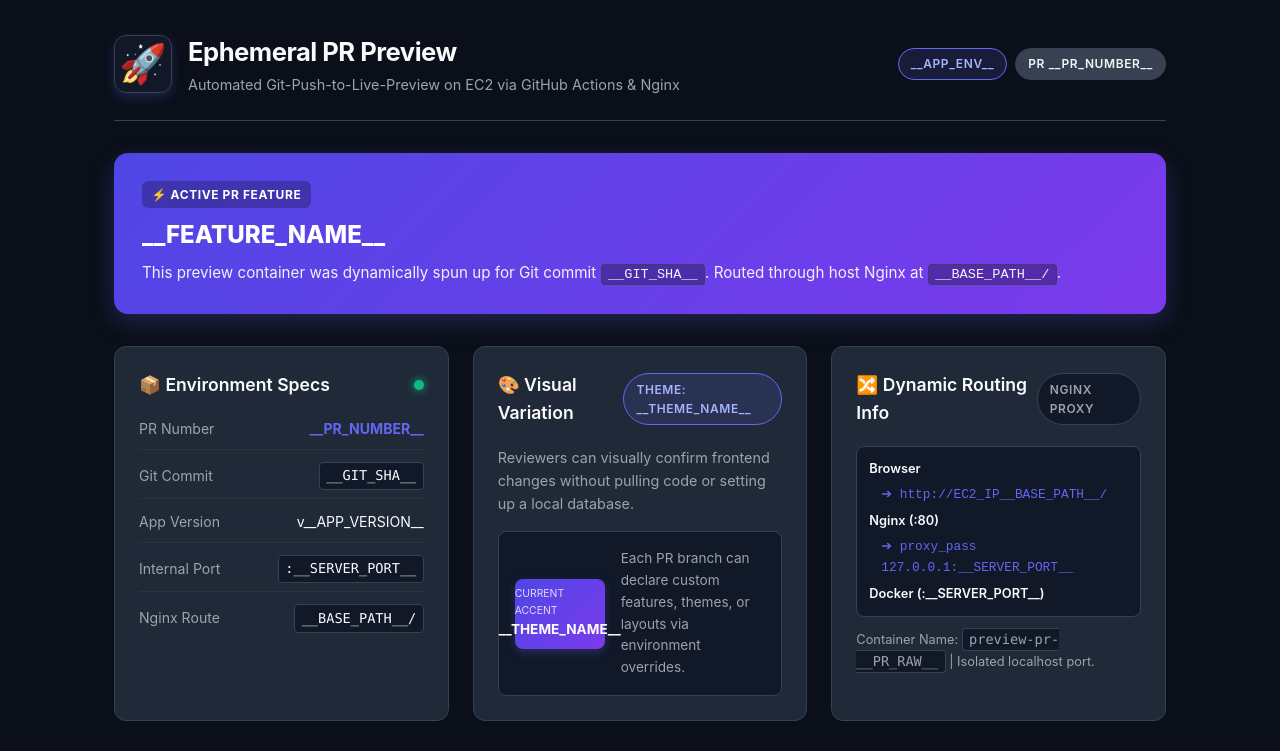
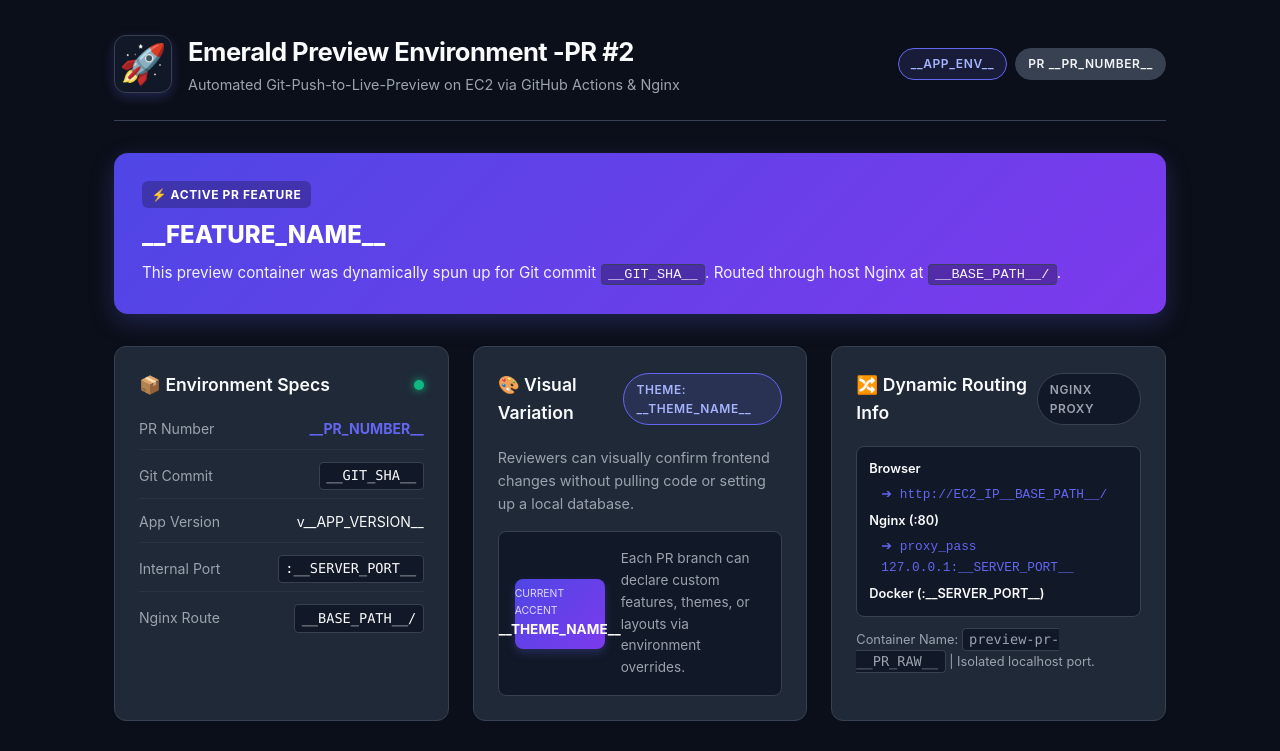
Before and after one commit to bsahil979/ephemeral-pr-preview, a website: page src/public/index.html in a window 1280 px wide. Shown: the top 751 px of the page. Drawn offline with Linux system fonts and the light colour scheme; no server answers.

Commit message:
feat: add emerald preview environment

```diff
--- a/src/public/index.html
+++ b/src/public/index.html
@@ -15,7 +15,7 @@
       <div class="header-left">
         <div class="logo-icon">🚀</div>
         <div>
-          <h1 class="title">Ephemeral PR Preview</h1>
+          <h1 class="title">Emerald Preview Environment -PR #2</h1>
           <p class="subtitle">Automated Git-Push-to-Live-Preview on EC2 via GitHub Actions & Nginx</p>
         </div>
       </div>
```
